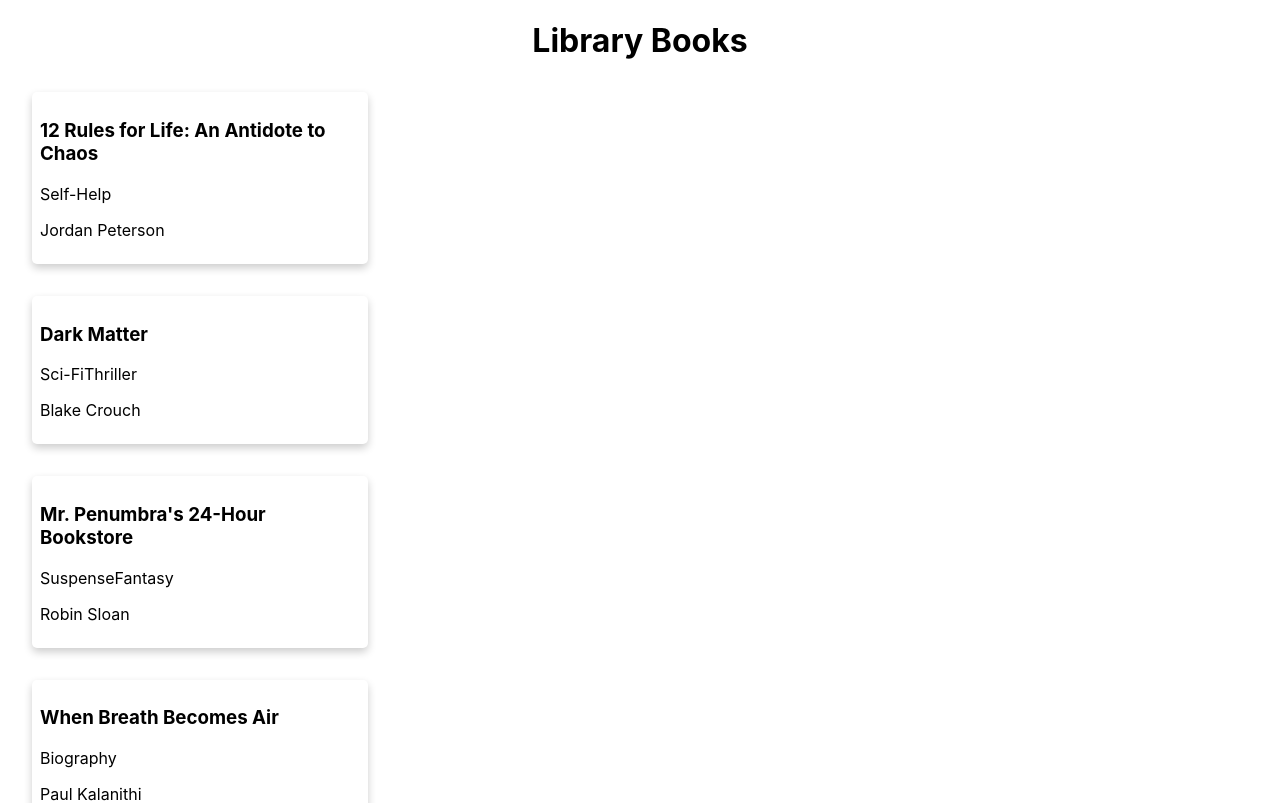
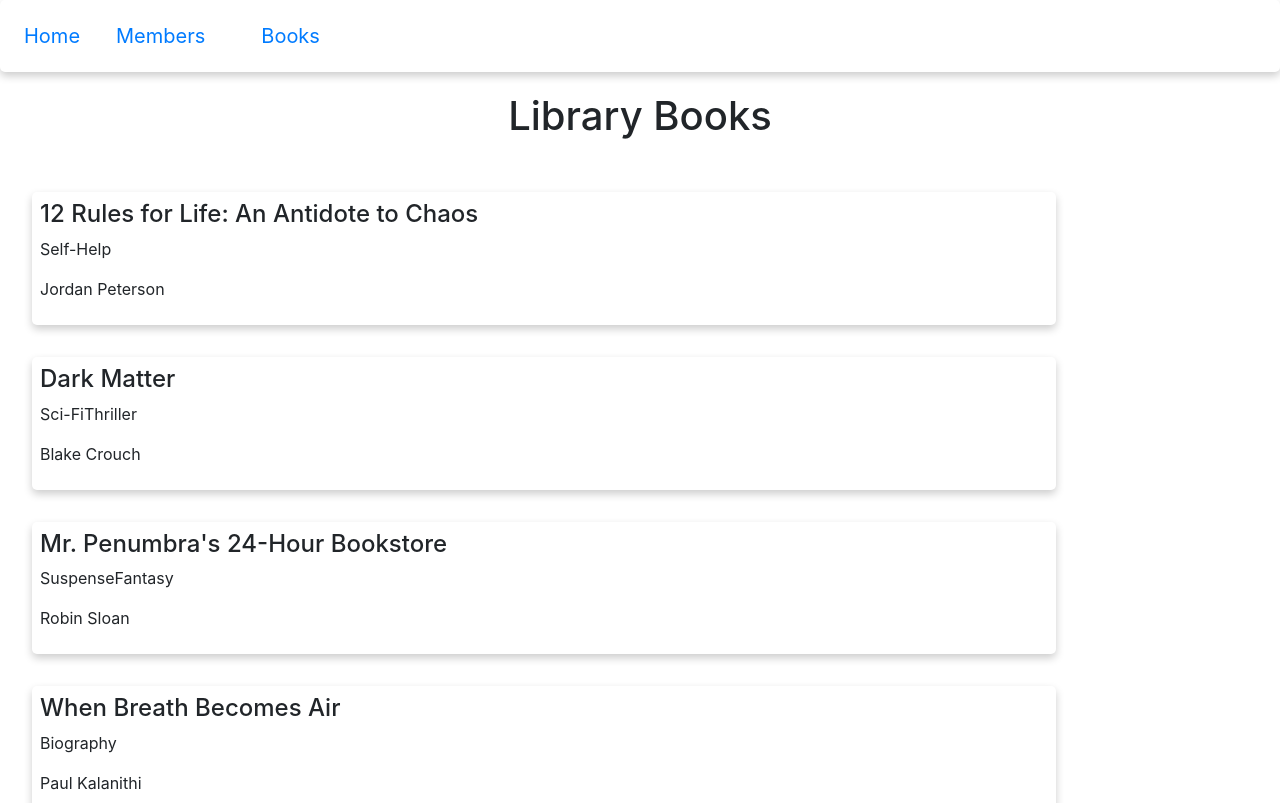
Before and after one commit to Nadeemalqattan/library, a React (Create React App) app: page / in a window 1280 px wide. Shown: the top 803 px of the page. Built offline with nearby package versions, Linux system fonts and the light colour scheme.

Commit message:
NavBar Added

```diff
--- a/src/App.js
+++ b/src/App.js
@@ -6,9 +6,12 @@
 import Members from "./components/MembersPage";
 import Books from "./components/BookPage";
 import MemberForm from "./components/MemberForm";
+import NavBar from "./components/NavBar";
 
 function App() {
   return (
+    <>
+      <NavBar />
       <Switch>
         <Route path="/members/new">
           <MemberForm />
@@ -24,6 +27,7 @@
           <Home />
         </Route>
       </Switch>
+    </>
   );
 }
 
--- a/src/components/BookList.js
+++ b/src/components/BookList.js
@@ -5,7 +5,7 @@
 const BookList = () => {
   const bookList = book.map((book) => (
     <BookWrapper key={book.id}>
-      <h3>{book.title}</h3>
+      <h4>{book.title}</h4>
       <p>{book.genre}</p>
       <p>{book.author}</p>
     </BookWrapper>
--- a/src/components/NavBar.js
+++ b/src/components/NavBar.js
@@ -0,0 +1,31 @@
+import { Link } from "react-router-dom";
+import { NavBarWrapper } from "../styles";
+
+const NavBar = (props) => {
+  return (
+    <NavBarWrapper>
+      <nav className="navbar navbar-inverse">
+        <Link className="navbar-brand" to="/">
+          Home
+        </Link>
+        <Link
+          to="/members"
+          className="navbar-brand"
+          style={{ padding: "0.25em 1em" }}
+        >
+          Members
+        </Link>
+        <Link
+          to="/books"
+          className="navbar-brand"
+          style={{ padding: "0.25em 1em" }}
+        >
+          Books
+        </Link>
+        <div className="navbar-nav ml-auto"></div>
+      </nav>
+    </NavBarWrapper>
+  );
+};
+
+export default NavBar;
--- a/src/index.js
+++ b/src/index.js
@@ -4,6 +4,7 @@
 import App from "./App";
 import reportWebVitals from "./reportWebVitals";
 import { BrowserRouter } from "react-router-dom";
+import "bootstrap/dist/css/bootstrap.css";
 
 ReactDOM.render(
   <React.StrictMode>
--- a/src/styles.js
+++ b/src/styles.js
@@ -2,14 +2,36 @@
 // import { Link, NavLink } from "react-router-dom";
 
 export const Title = styled.h1`
+  padding: 0.5em;
   text-align: center;
+`;
+
+export const NavBarWrapper = styled.nav`
+  box-shadow: 0 4px 8px 0 rgba(0, 0, 0, 0.2);
+  transition: 0.3s;
+  border-radius: 5px;
+  align: center;
+  display: block;
+  padding: 0.5em;
+
+  img {
+    height: 200px;
+    border: 5px solid white;
+  }
+
+  h4 {
+    text-align: left;
+  }
+  p {
+    align: right;
+  }
 `;
 
 export const BookWrapper = styled.div`
   box-shadow: 0 4px 8px 0 rgba(0, 0, 0, 0.2);
   transition: 0.3s;
   border-radius: 5px;
-  width: 25%;
+  width: 80%;
   margin: 2em;
   align: center;
   display: block;
```
Also changed, not shown: 1 other file (tests, documents, lock files or other folders). Lines whose indentation alone changed are shown as unchanged.
